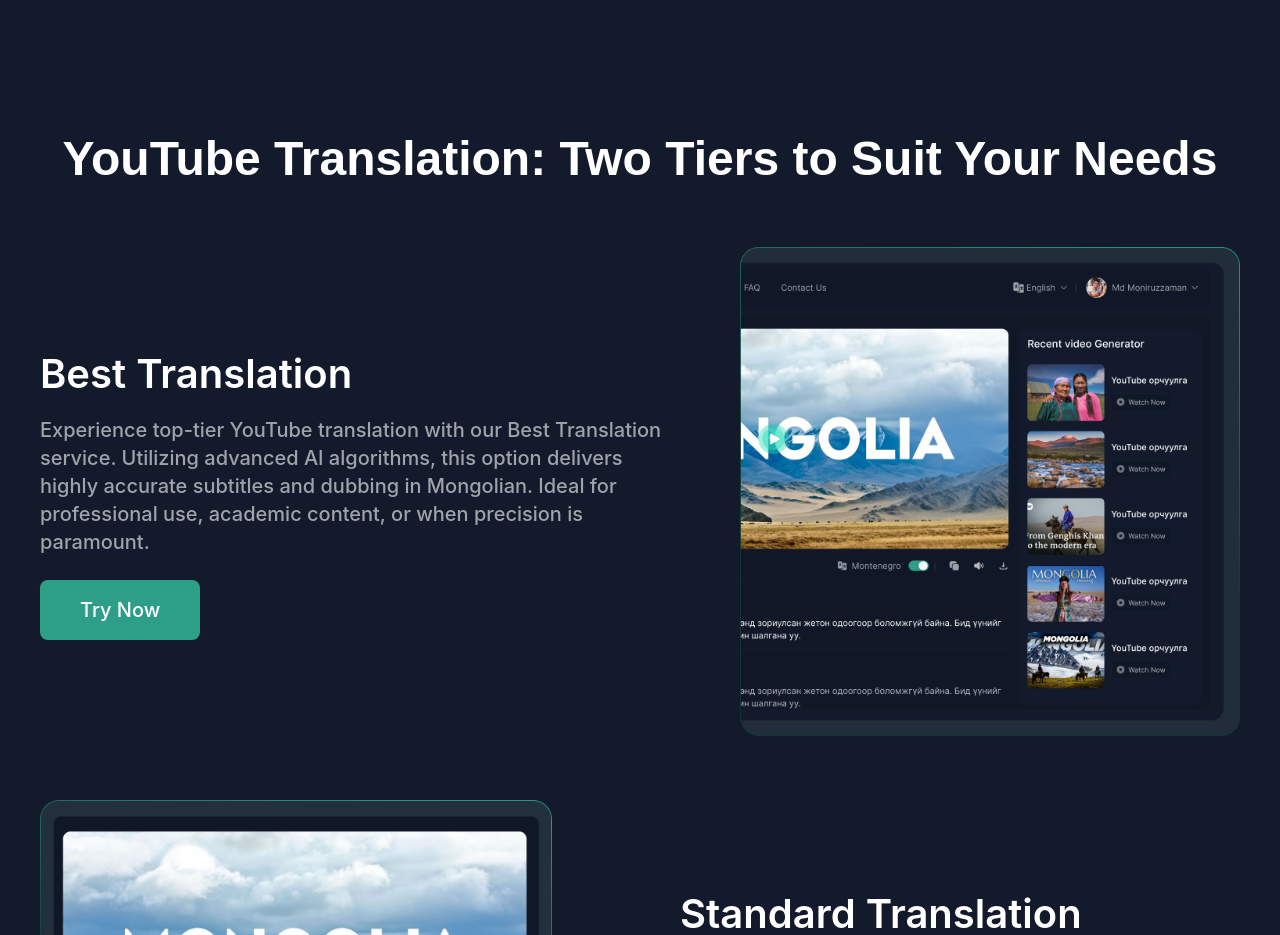
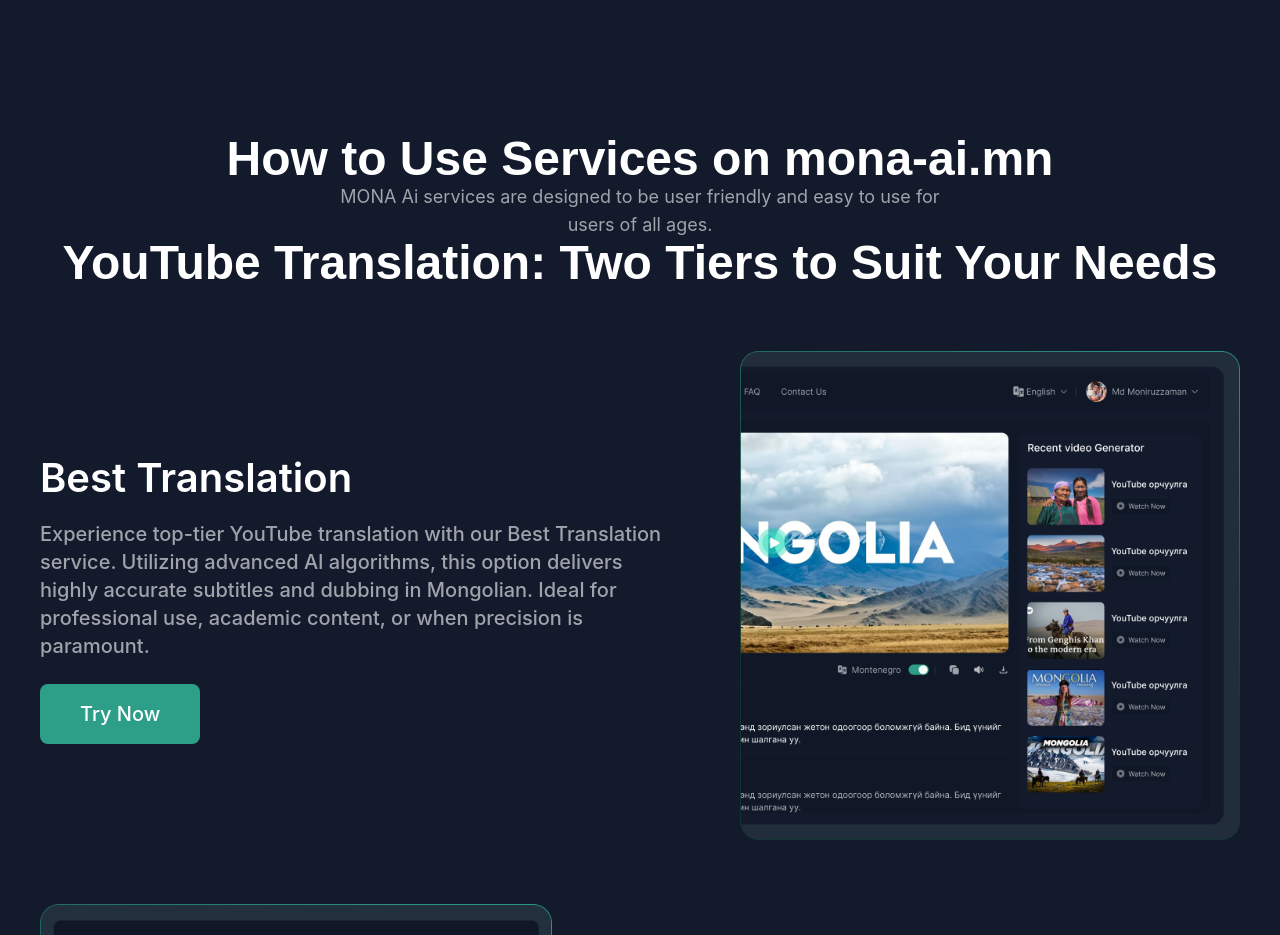
Before and after one commit to Shaon247on/SomyKoron-Landing-Page, a React (Vite) app: page / in a window 1280 px wide. Shown: the part 2140-3075 px from the top of the page. Built offline with nearby package versions, Linux system fonts and the light colour scheme.

Commit message:
service card is ready

```diff
--- a/src/Pages/Home/HomePageLayout/HomePageLayout.jsx
+++ b/src/Pages/Home/HomePageLayout/HomePageLayout.jsx
@@ -1,5 +1,6 @@
 import AITools from "../AITools/AITools";
 import Banner from "../Banner/Banner";
+import Services from "../Services/Services";
 import YouTube from "../YouTube/YouTube";
 
 const HomePageLayout = () => {
@@ -7,6 +8,7 @@ const HomePageLayout = () => {
         <div>
             <Banner/>
             <AITools/>
+            <Services/>
             <YouTube/>
         </div>
     );
--- /dev/null
+++ b/src/Pages/Home/Services/ServiceCard.jsx
@@ -0,0 +1,19 @@
+
+const ServiceCard = ({colSpan=1, number, icon, title, subtitle}) => {
+    return (
+        <div className={`col-span-${colSpan} relative`}>
+
+            <p>{number}</p>
+            <div>
+                {icon}
+            </div>
+            <div/>
+            <h1>{title}</h1>
+            <p>{subtitle}</p>
+
+
+        </div>
+    );
+};
+
+export default ServiceCard;
--- /dev/null
+++ b/src/Pages/Home/Services/Services.jsx
@@ -0,0 +1,17 @@
+import Title from "../../../Components/Title";
+import ServiceCard from "./ServiceCard";
+
+const Services = () => {
+    return (
+        <div>
+            <Title title={'How to Use Services on mona-ai.mn'} subTitle={'MONA Ai services are designed to be user friendly and easy to use for users of all ages.'}/>
+
+            <div className="grid grid-cols-4">
+                <ServiceCard />
+
+            </div>
+        </div>
+    );
+};
+
+export default Services;
```
